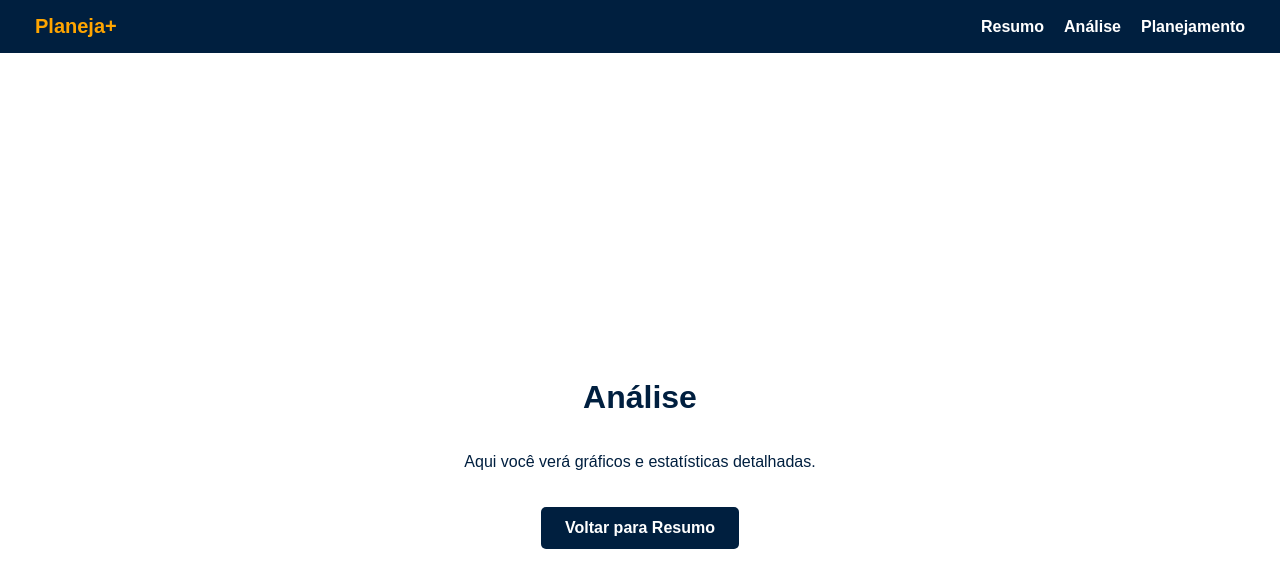
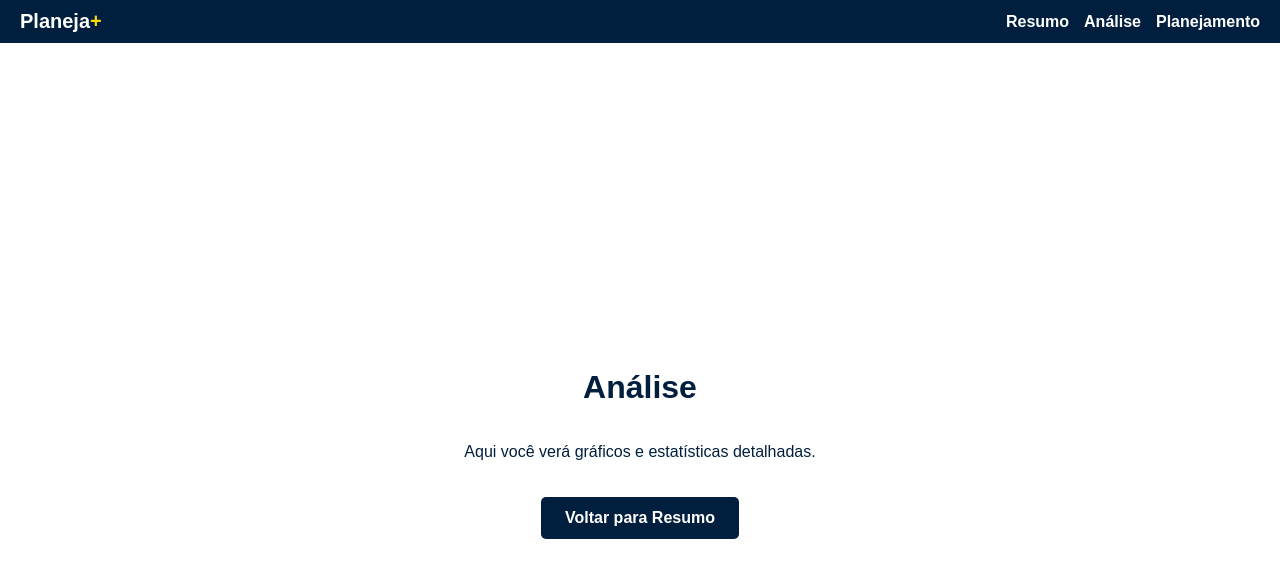
Before and after one commit to costureza/planeja_mais, a React (Create React App) app: page /analise in a window 1280 px wide. Shown: the top 588 px of the page. Built offline with nearby package versions, Linux system fonts and the light colour scheme.

Commit message:
Atualizações na Navbar, index.html e estilos

```diff
--- a/public/index.html
+++ b/public/index.html
@@ -10,34 +10,18 @@
       content="Web site created using create-react-app"
     />
     <link rel="apple-touch-icon" href="%PUBLIC_URL%/logo192.png" />
-    <!--
-      manifest.json provides metadata used when your web app is installed on a
-      user's mobile device or desktop. See https://developers.google.com/web/fundamentals/web-app-manifest/
-    -->
     <link rel="manifest" href="%PUBLIC_URL%/manifest.json" />
-    <!--
-      Notice the use of %PUBLIC_URL% in the tags above.
-      It will be replaced with the URL of the `public` folder during the build.
-      Only files inside the `public` folder can be referenced from the HTML.
 
-      Unlike "/favicon.ico" or "favicon.ico", "%PUBLIC_URL%/favicon.ico" will
-      work correctly both with client-side routing and a non-root public URL.
-      Learn how to configure a non-root public URL by running `npm run build`.
-    -->
-    <title>React App</title>
+    <!-- Fonte Montserrat do Google Fonts -->
+    <link
+      href="https://fonts.googleapis.com/css2?family=Montserrat:wght@400;500;700&display=swap"
+      rel="stylesheet"
+    />
+
+    <title>Planeja+</title>
   </head>
   <body>
     <noscript>You need to enable JavaScript to run this app.</noscript>
     <div id="root"></div>
-    <!--
-      This HTML file is a template.
-      If you open it directly in the browser, you will see an empty page.
-
-      You can add webfonts, meta tags, or analytics to this file.
-      The build step will place the bundled scripts into the <body> tag.
-
-      To begin the development, run `npm start` or `yarn start`.
-      To create a production bundle, use `npm run build` or `yarn build`.
-    -->
   </body>
 </html>
--- a/src/components/Navbar.js
+++ b/src/components/Navbar.js
@@ -1,39 +1,39 @@
 import { Link } from "react-router-dom";
 
 function Navbar() {
-  const navStyle = {
-    padding: "15px",
+  const navbarStyle = {
+    display: "flex",
+    justifyContent: "space-between",
+    alignItems: "center",
+    padding: "10px 20px",
     backgroundColor: "#001f3f", // azul marinho
-    display: "flex",
-    alignItems: "center",
-    justifyContent: "space-between",
+    color: "#FFFFFF",
+    fontFamily: "Arial, sans-serif",
   };
 
   const logoStyle = {
-    color: "#FFA500", // laranja suave
+    fontSize: "20px",
     fontWeight: "bold",
-    fontSize: "20px",
-    fontFamily: "Arial, sans-serif",
-    marginLeft: "20px",
   };
 
-  const linksContainerStyle = {
-    display: "flex",
-    gap: "20px",
-    marginRight: "20px",
+  const plusStyle = {
+    color: "#FFD700", // amarelo dourado para o "+"
   };
 
   const linkStyle = {
-    color: "#FFFFFF", // branco
+    color: "#FFFFFF",
     textDecoration: "none",
+    marginLeft: "15px",
     fontWeight: "bold",
-    fontFamily: "Arial, sans-serif",
   };
 
   return (
-    <nav style={navStyle}>
-      <div style={logoStyle}>Planeja+</div>
-      <div style={linksContainerStyle}>
+    <nav style={navbarStyle}>
+      <div style={logoStyle}>
+        <span style={{ color: "#FFFFFF" }}>Planeja</span>
+        <span style={plusStyle}>+</span>
+      </div>
+      <div>
         <Link to="/" style={linkStyle}>Resumo</Link>
         <Link to="/analise" style={linkStyle}>Análise</Link>
         <Link to="/planejamento" style={linkStyle}>Planejamento</Link>
--- a/src/index.css
+++ b/src/index.css
@@ -1,13 +1,7 @@
 body {
   margin: 0;
-  font-family: -apple-system, BlinkMacSystemFont, 'Segoe UI', 'Roboto', 'Oxygen',
-    'Ubuntu', 'Cantarell', 'Fira Sans', 'Droid Sans', 'Helvetica Neue',
-    sans-serif;
+  padding: 0;
+  font-family: 'Montserrat', sans-serif;
   -webkit-font-smoothing: antialiased;
   -moz-osx-font-smoothing: grayscale;
 }
-
-code {
-  font-family: source-code-pro, Menlo, Monaco, Consolas, 'Courier New',
-    monospace;
-}
```
